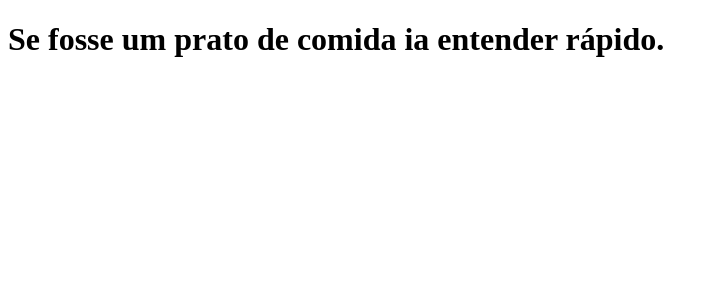
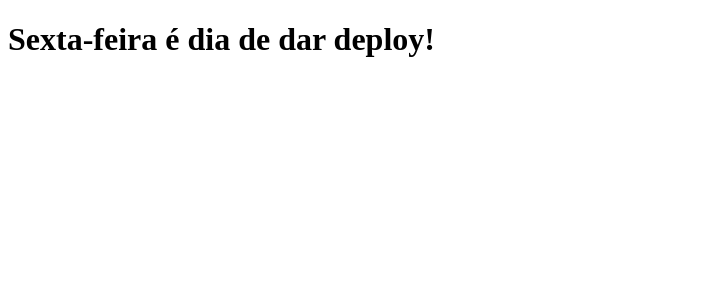
Before and after one commit to UbiratanNeto/clone-tabnews, a Next.js app: page / in a window 1280 px wide. Shown: the top 300 px of the page, without its empty margins (0-717 px from the left). Built offline with nearby package versions, Linux system fonts and the light colour scheme.

Commit message:
Testando deploy

```diff
--- a/pages/index.js
+++ b/pages/index.js
@@ -1,5 +1,5 @@
 function Home() {
-  return <h1>Se fosse um prato de comida ia entender rápido.</h1>;
+  return <h1>Sexta-feira é dia de dar deploy!</h1>;
 }
 
 export default Home;
```
